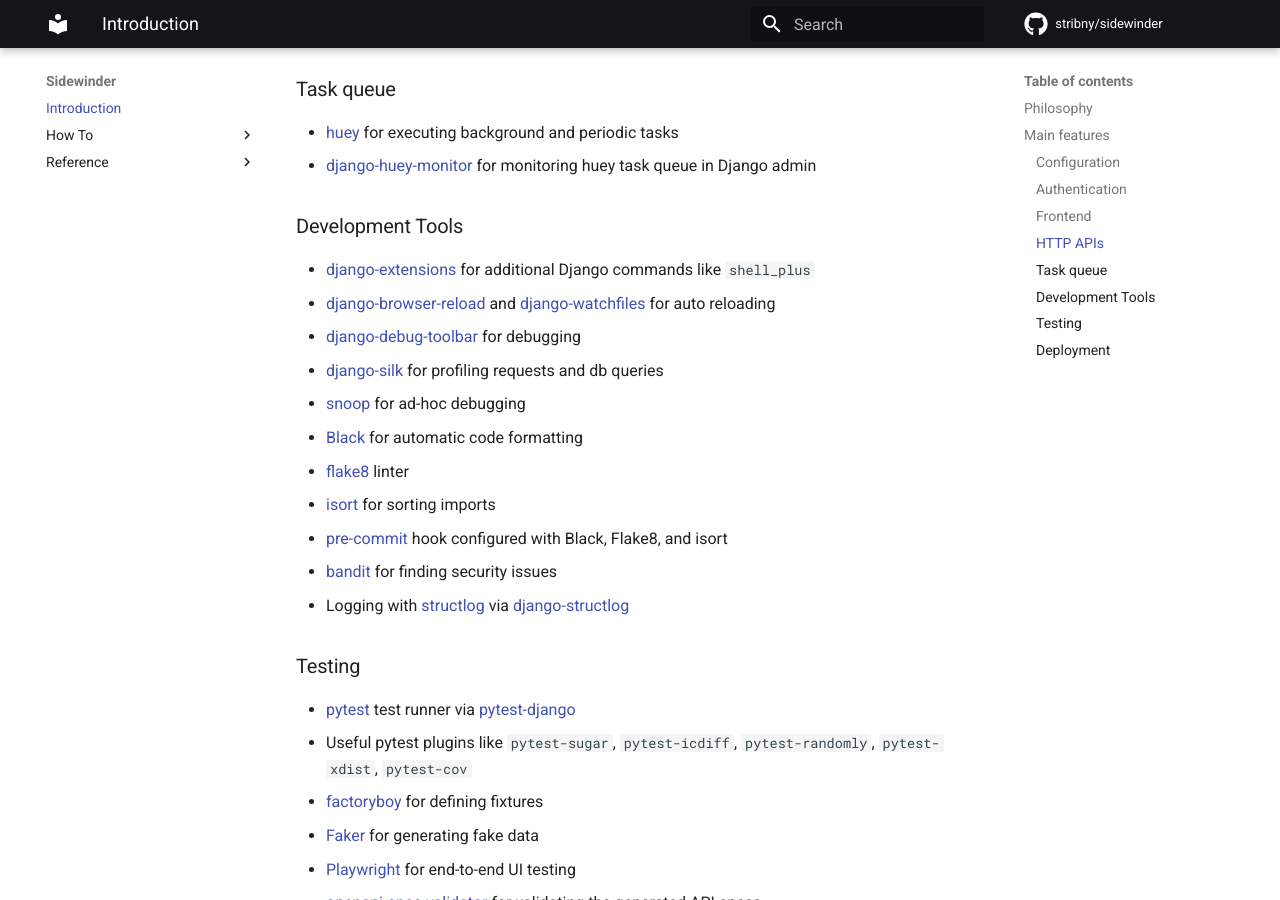
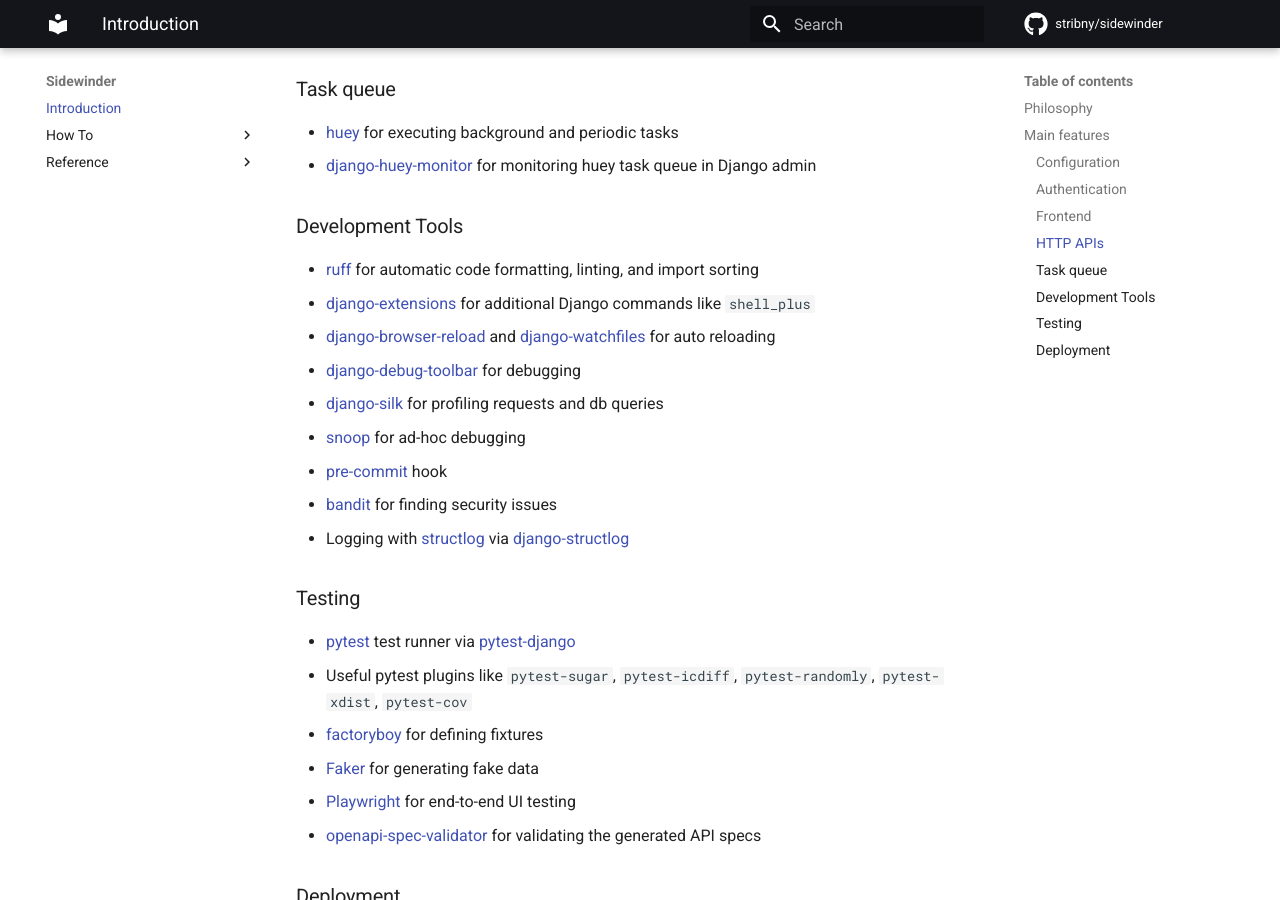
Before and after one commit to stribny/sidewinder, an MkDocs documentation site: the page built from docs/index.md, in a window 1280 px wide and 900 px high, scrolled down 1641 px. Built offline with MkDocs 1.6.1 and Material for MkDocs 9.7.7, drawn with Linux system fonts in a browser that asks for light colours; comment, search, counter and statistics services are not loaded.

Commit message:
chore: clean up and docs

```diff
--- a/docs/index.md
+++ b/docs/index.md
@@ -48,15 +48,13 @@
 
 ### Development Tools
 
+- [ruff](https://docs.astral.sh/ruff/) for automatic code formatting, linting, and import sorting
 - [django-extensions](https://django-extensions.readthedocs.io/en/latest/) for additional Django commands like `shell_plus`
 - [django-browser-reload](https://github.com/adamchainz/django-browser-reload) and [django-watchfiles](https://github.com/adamchainz/django-watchfiles) for auto reloading
 - [django-debug-toolbar](https://django-debug-toolbar.readthedocs.io/en/latest/) for debugging
 - [django-silk](https://github.com/jazzband/django-silk) for profiling requests and db queries
 - [snoop](https://pypi.org/project/snoop/) for ad-hoc debugging
-- [Black](https://github.com/psf/black) for automatic code formatting
-- [flake8](https://flake8.pycqa.org/en/latest/) linter
-- [isort](https://pycqa.github.io/isort/) for sorting imports
-- [pre-commit](https://pre-commit.com/) hook configured with Black, Flake8, and isort
+- [pre-commit](https://pre-commit.com/) hook
 - [bandit](https://github.com/PyCQA/bandit) for finding security issues
 - Logging with [structlog](https://www.structlog.org/en/stable/) via [django-structlog](https://django-structlog.readthedocs.io/en/latest/)
 
```
Also changed, not shown: .isort.cfg (deleted), 1 other file.
